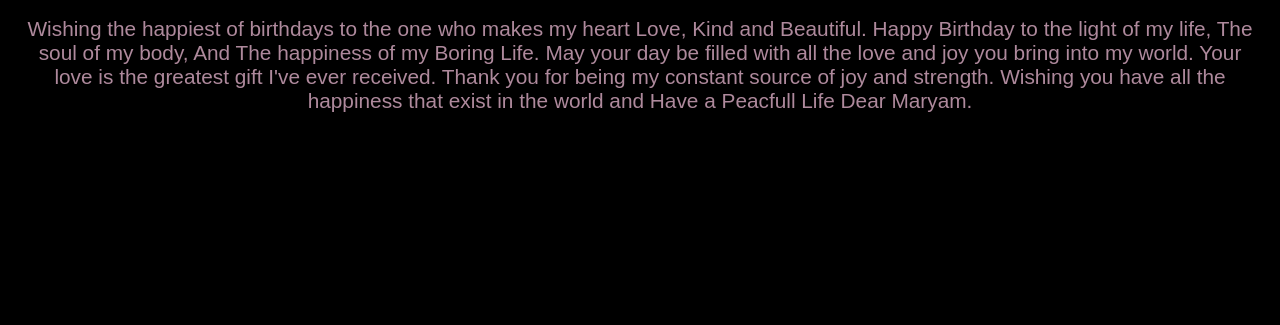
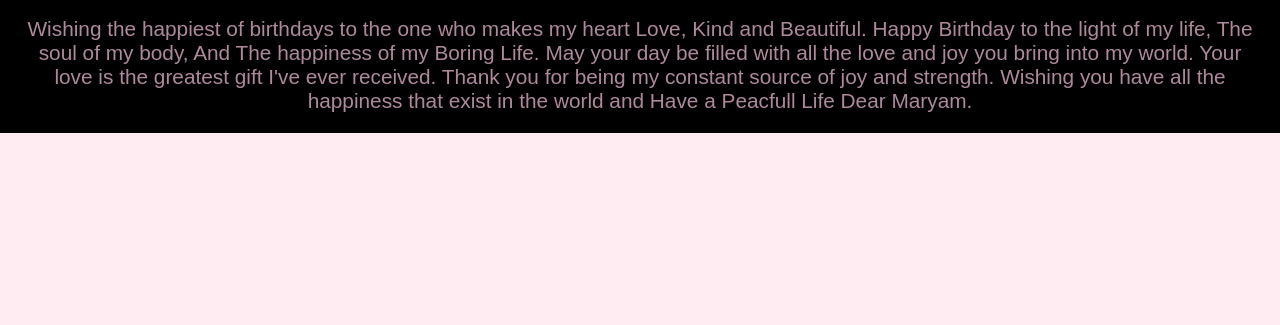
Before and after one commit to Fithoor/Maryam-s-Birthday, a plain HTML site: page surprise.html.html in a window 1280 px wide. Shown: the part 475-800 px from the top of the page. Drawn offline with Linux system fonts and the light colour scheme.

Commit message:
Update PrimaryStyle.css

```diff
--- a/PrimaryStyle.css
+++ b/PrimaryStyle.css
@@ -81,7 +81,7 @@ b{
 .Spbackground{
     background-color:#000000;
     width: 100%;
-    height: 100vh;
+    height: 100%;
     text-align: center;
     padding: 0px 0px;
 }
@@ -102,4 +102,5 @@ b{
     color: #f3bfd9b7;
     padding: 0 20px;
     font-size: 1.3rem;
+    padding-bottom: 20px;
 }
```
